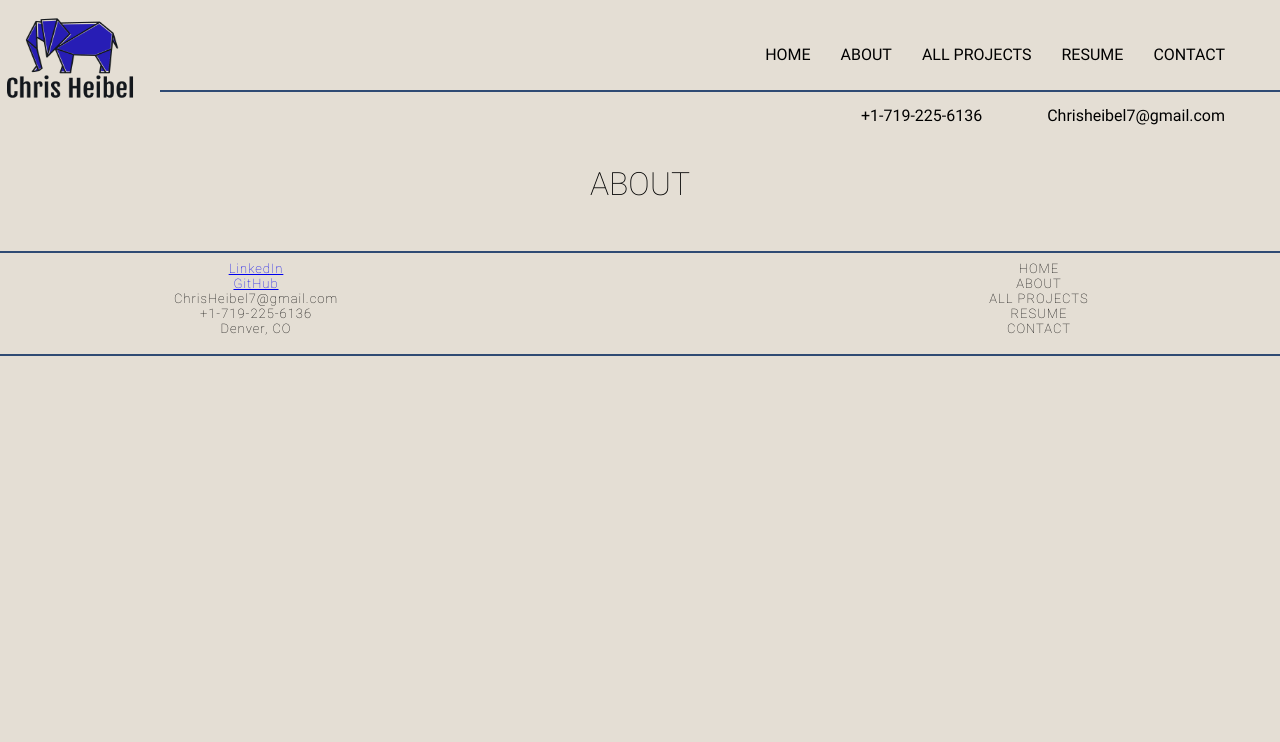
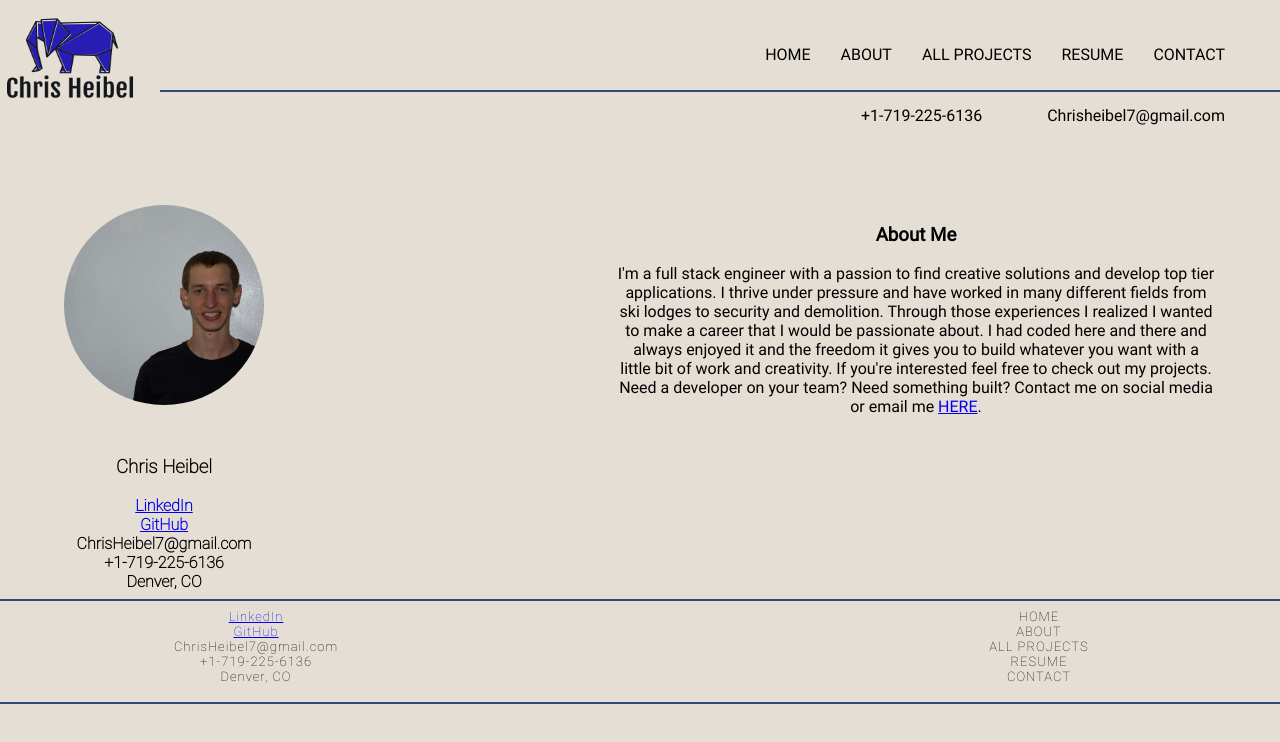
Before and after one commit to lss555/reactportfolio, a React (Create React App) app: page /about in a window 1280 px wide. Shown: the top 742 px of the page. Built offline with nearby package versions, Linux system fonts and the light colour scheme.

Commit message:
About page, footer styling

```diff
--- a/package.json
+++ b/package.json
@@ -6,9 +6,12 @@
     "@testing-library/jest-dom": "^5.11.6",
     "@testing-library/react": "^11.2.2",
     "@testing-library/user-event": "^12.2.2",
+    "bootstrap": "^4.5.3",
     "node-sass": "^4.14.1",
     "react": "^17.0.1",
+    "react-bootstrap": "^1.4.0",
     "react-dom": "^17.0.1",
+    "react-rounded-image": "^2.0.11",
     "react-router-dom": "^5.2.0",
     "react-scripts": "4.0.1",
     "reactstrap": "^8.7.1",
--- a/src/App.js
+++ b/src/App.js
@@ -4,6 +4,7 @@ import './App.css'
 import { Header, Footer, PageTitle } from './components/shared'
 import Home from './components/home'
 import AllProjects from './components/allprojects'
+import About from './components/about'
 
 import './App.css'
 
@@ -17,7 +18,8 @@ function App() {
         <Home />
         </Route>
         <Route exact path='/about'>
-          <PageTitle title='About' />
+          <PageTitle />
+          <About />
         </Route>
         <Route exact path='/allprojects'>
           <PageTitle title='All Projects' />
--- /dev/null
+++ b/src/components/about/About.js
@@ -0,0 +1,43 @@
+import React from 'react'
+import './About.scss'
+// import ReactRoundedImage from "react-rounded-image"
+// import Image from 'react-bootstrap/Image'
+// import profileimage from '../photos/profile-image.jpg'
+
+const About = (props) => {
+
+  return (
+    <div className='about'>
+      <div className='about-profile'>
+      <div className='profile-image'></div>
+        <section className='about-social-media'>
+          <section className='about-info-left'>
+          <h3 className='profile-name'>Chris Heibel</h3>
+          <section className='about-info__linkedin'>
+          <a href='https://www.linkedin.com/in/chrisheibel7/'>LinkedIn</a>
+        </section>
+        <section className='about-info__github'>
+        <a href='https://github.com/lss555'>GitHub</a>
+      </section>
+      <section>
+        ChrisHeibel7@gmail.com
+      </section>
+      <section>
+        +1-719-225-6136
+      </section>
+      <section>
+        Denver, CO
+      </section>
+      </section>
+      </section>
+      </div>
+      <div className='about-text'>
+        <h3>About Me</h3>
+        <p>I'm a full stack engineer with a passion to find creative solutions and develop top tier applications. I thrive under pressure and have worked in many different fields from ski lodges to security and demolition. Through those experiences I realized I wanted to make a career that I would be passionate about. I had coded here and there and always enjoyed it and the freedom it gives you to build whatever you want with a little bit of work and creativity. If you're interested feel free to check out my projects. Need a developer on your team? Need something built? Contact me on social media or email me <a href='/contact'>HERE</a>.</p>
+      </div>
+    </div>
+  )
+
+}
+
+export default About
--- /dev/null
+++ b/src/components/about/About.scss
@@ -0,0 +1,44 @@
+.about-profile {
+  display: grid;
+  float: left;
+  margin: 0 5%;
+  font-family: RobotoThin;
+  color: black;
+  font-weight: bold;
+}
+
+.about-social-media {
+  display: block;
+}
+
+.profile-image {
+  width: 200px;
+  height: 200px;
+  background-image: url('../photos/profile-image.jpg');
+  background-size: cover;
+  display: block;
+  background-position: center;
+  border-top-left-radius: 100px;
+  border-bottom-right-radius: 100px;
+  border-bottom-left-radius: 100px;
+  border-top-right-radius: 100px;
+  -webkit-border-top-left-radius: 100px;
+  -moz-border-top-left-radius: 100px;
+  -webkit-border-bottom-right-radius: 100px;
+  -moz-border-bottom-right-radius: 100px;
+  margin-bottom: 2rem;
+}
+
+.profile-name {
+  font-family: RobotoThin;
+}
+
+.about-text {
+  max-width: 600px;
+  float: right;
+  margin-right: 5%;
+}
+
+@media only screen and (max-width: 800px) {
+
+}
--- /dev/null
+++ b/src/components/about/index.js
@@ -0,0 +1,3 @@
+import About from './About'
+
+export default About
--- a/src/components/shared/footer/Footer.css
+++ b/src/components/shared/footer/Footer.css
@@ -70,7 +70,6 @@
 
 .footer-bottom__name {
   text-transform: uppercase;
-  font-family: RobotoBold;
   font-size: large;
   margin: 0px 20px;
 }
```
Also changed, not shown: 2 other files (tests, documents, lock files or other folders).
